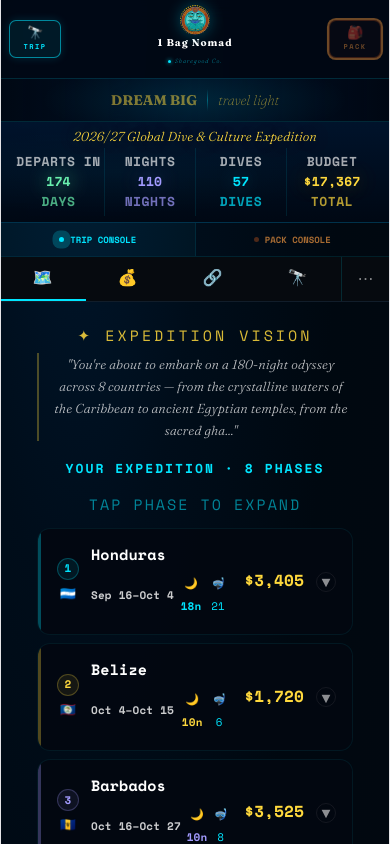
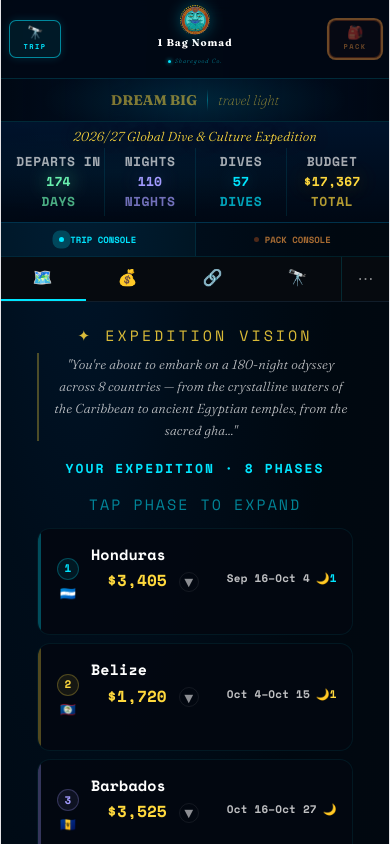
Before and after one commit to mikolangelo2-art/1-Bag-Nomad, a React (Vite) app: page / in a window 390 px wide. Shown: the top 844 px of the page. Built offline with nearby package versions, Linux system fonts and the light colour scheme.

Commit message:
fix: phase card mobile date row full width below main flex

```diff
--- a/src/App.jsx
+++ b/src/App.jsx
@@ -1069,6 +1069,11 @@ function PhaseCard({phase,intelData,idx}) {
         <div style={{width:20,height:20,borderRadius:"50%",border:`1px solid rgba(255,255,255,${open?"0.18":"0.07"})`,display:"flex",alignItems:"center",justifyContent:"center",flexShrink:0}}>
           <span style={{fontSize:15,color:open?phase.color:"rgba(255,255,255,0.55)",display:"inline-block",transform:open?"rotate(180deg)":"none",transition:"transform 0.2s"}}>▼</span>
         </div>
+          {isMobile&&<div style={{display:"flex",gap:6,alignItems:"center",padding:"2px 16px 8px 16px",flexWrap:"nowrap",overflow:"hidden"}}>
+            <span style={{fontSize:11,color:"rgba(255,255,255,0.75)",fontFamily:"'Space Mono',monospace",fontWeight:600,whiteSpace:"nowrap",flexShrink:0}}>{fD(phase.arrival)}–{fD(phase.departure)}</span>
+            <span style={{fontSize:11,color:phase.color,fontWeight:700,whiteSpace:"nowrap",flexShrink:0}}>🌙{phase.totalNights}n</span>
+            {phase.totalDives>0&&<span style={{fontSize:11,color:"#00E5FF",whiteSpace:"nowrap",flexShrink:0}}>🤿{phase.totalDives}</span>}
+          </div>}
       </div>
       {open&&(
         <div style={{animation:"slideOpen 0.2s ease",background:"rgba(0,3,11,0.55)"}}>
```
